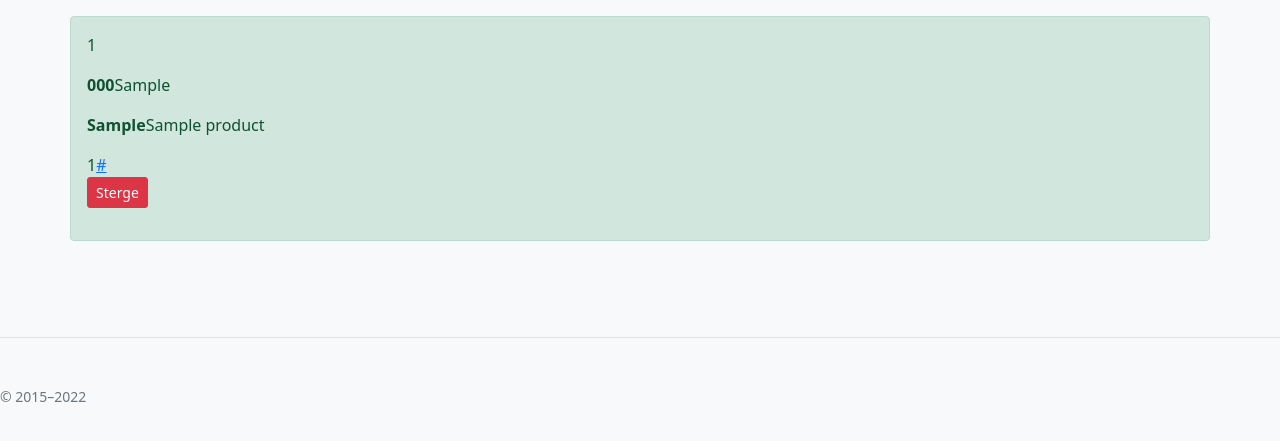
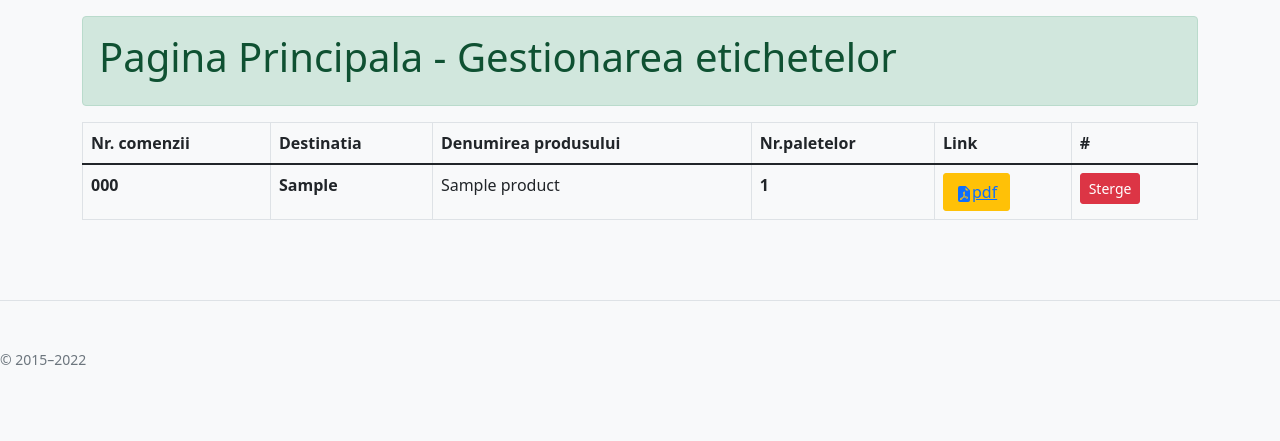
Before and after one commit to covaliandrei/gs1palletlabel, a Django app: page / in a window 1280 px wide. Shown: the part 116-557 px from the top of the page. Run offline with Django 4.2, Linux system fonts and the light colour scheme; a user stored in the database is signed in; tables that the repository leaves empty hold one stand-in row (values such as "Sample post").

Commit message:
almost ready

```diff
--- a/gs1palletlabel/main/forms.py
+++ b/gs1palletlabel/main/forms.py
@@ -11,7 +11,7 @@ class LabelForm(ModelForm):
         supplier_id = list(Suppliers.objects.all().values())
         destination_id = list(Destinations.objects.all().values())
         product_id = list(Products.objects.all().values())
-
+        print(destination_id)
         fields = ["order_number", "supplier_id", "destination_id", "pallets_count", "product_id", "link_to_pdf"]
         widgets = {
             "order_number": TextInput(attrs={
@@ -29,6 +29,7 @@ class LabelForm(ModelForm):
             "pallets_count": NumberInput(attrs={
                 'class': 'form-control',
                 'placeholder': 'Cantitatea paletelor',
+                'value': 1
             }),
             "product_id": Select(attrs={
                 'class': 'form-control',
--- a/gs1palletlabel/main/templates/main/base.html
+++ b/gs1palletlabel/main/templates/main/base.html
@@ -6,7 +6,7 @@
     <meta name="description" content="">
     <meta name="author" content="Andrei Covali - aca oopsadmin https://github.com/oopsadmin">
     <meta name="generator" content="Hugo 0.88.1">
-    <title>Etichete pentru palete</title>
+    <title>{{ title }}</title>
 
     <link rel="canonical" href="https://github.com/oopsadmin">
 
@@ -210,6 +210,7 @@ body {
 
     <div class="navbar-collapse offcanvas-collapse" id="navbarsExampleDefault">
       <ul class="navbar-nav me-auto mb-2 mb-lg-0">
+   {% if user.is_authenticated %}
         <li class="nav-item">
           <a class="nav-link" href="{% url 'home' %}">Gestionarea etichetelor</a>
         </li>
@@ -228,7 +229,15 @@ body {
         <li class="nav-item">
           <a class="nav-link" href="{% url 'logout' %}">Iesirea</a>
         </li>
-    </ul>
+   {% else %}
+        <li class="nav-item">
+          <a class="nav-link" href="{% url 'register' %}">Inregistreaza te</a>
+        </li>
+        <li class="nav-item">
+          <a class="nav-link" href="{% url 'login' %}">Autorizarea</a>
+        </li>
+   {% endif %}
+      </ul>
         <a class="nav-link" href="/admin">Administrarea</a>
     </div>
   </div>
@@ -242,7 +251,9 @@ body {
 <div class="container py-3">
 <main>
     <container>
-      <p class="fs-5 text-muted">{% block content %}{% endblock %}</p>
+      <p class="fs-5 text-muted">
+        {% block content %}{% endblock %}
+      </p>
     </container>
 </main>
 </div>
--- a/gs1palletlabel/main/templates/main/create.html
+++ b/gs1palletlabel/main/templates/main/create.html
@@ -10,7 +10,7 @@
 
 {% block content %}
 <div class="alert alert-success mt-2">
-    <h1>Creaza o eticheta noua.</h1>
+    <h1>{{ title }}</h1>
 </div>
 <form method="POST">
     {%  csrf_token %}
--- a/gs1palletlabel/main/templates/main/index.html
+++ b/gs1palletlabel/main/templates/main/index.html
@@ -5,22 +5,44 @@
 {% endblock %}
 
 {% block contenttitle %}
-{{ title }}
+<h1>{{ title }}</h1>
 {% endblock %}
 
 {% block content %}
+<div class="alert alert-success mt-2">
+    <h1>{{ title }}</h1>
+</div>
 {% if labels %}
-    <div class="row">
+        <table class="table table-hover table-bordered">
+          <thead>
+          <tr>
+            <th scope="col">Nr. comenzii</th>
+            <th scope="col">Destinatia</th>
+            <th scope="col">Denumirea produsului</th>
+            <th scope="col">Nr.paletelor</th>
+            <th scope="col">Link</th>
+            <th scope="col">#</th>
+          </tr>
+          </thead>
+          <tbody>
+
     {% for el in labels %}
-            <div class="alert alert-success">
-                <p>{{ el.id }}</p>
-                <p><strong>{{ el.order_number }}</strong>{{ el.supplier_id }}<span></span></p>
-                <p><strong>{{ el.destination_id }}</strong>{{ el.product_id }}</p>
-                {{ el.pallets_count }}<a href="{{ el.link_to_pdf }}" >{{ el.link_to_pdf }}</a>
-                <p><a class="btn btn-sm btn-danger" href="/delete/{{ el.id }}/">Sterge</a></p>
-            </div>
-    {% endfor %}
-    </div>
+          <tr>
+            <th scope="row">{{ el.order_number }}</th>
+            <td><strong>{{ el.destination_id }}</strong></td>
+            <td>{{ el.product_id }}</td>
+            <td><strong>{{ el.pallets_count }}</strong></td>
+            {% load static %}
+            <td><button type="button" class="btn btn-warning"><a href="static/labels/{{ el.order_number }}.pdf"  target="_blank" class="button"><svg xmlns="http://www.w3.org/2000/svg" width="16" height="16" fill="currentColor" class="bi bi-file-earmark-pdf-fill" viewBox="0 0 16 16">
+  <path d="M5.523 12.424c.14-.082.293-.162.459-.238a7.878 7.878 0 0 1-.45.606c-.28.337-.498.516-.635.572a.266.266 0 0 1-.035.012.282.282 0 0 1-.026-.044c-.056-.11-.054-.216.04-.36.106-.165.319-.354.647-.548zm2.455-1.647c-.119.025-.237.05-.356.078a21.148 21.148 0 0 0 .5-1.05 12.045 12.045 0 0 0 .51.858c-.217.032-.436.07-.654.114zm2.525.939a3.881 3.881 0 0 1-.435-.41c.228.005.434.022.612.054.317.057.466.147.518.209a.095.095 0 0 1 .026.064.436.436 0 0 1-.06.2.307.307 0 0 1-.094.124.107.107 0 0 1-.069.015c-.09-.003-.258-.066-.498-.256zM8.278 6.97c-.04.244-.108.524-.2.829a4.86 4.86 0 0 1-.089-.346c-.076-.353-.087-.63-.046-.822.038-.177.11-.248.196-.283a.517.517 0 0 1 .145-.04c.013.03.028.092.032.198.005.122-.007.277-.038.465z"/>
+  <path fill-rule="evenodd" d="M4 0h5.293A1 1 0 0 1 10 .293L13.707 4a1 1 0 0 1 .293.707V14a2 2 0 0 1-2 2H4a2 2 0 0 1-2-2V2a2 2 0 0 1 2-2zm5.5 1.5v2a1 1 0 0 0 1 1h2l-3-3zM4.165 13.668c.09.18.23.343.438.419.207.075.412.04.58-.03.318-.13.635-.436.926-.786.333-.401.683-.927 1.021-1.51a11.651 11.651 0 0 1 1.997-.406c.3.383.61.713.91.95.28.22.603.403.934.417a.856.856 0 0 0 .51-.138c.155-.101.27-.247.354-.416.09-.181.145-.37.138-.563a.844.844 0 0 0-.2-.518c-.226-.27-.596-.4-.96-.465a5.76 5.76 0 0 0-1.335-.05 10.954 10.954 0 0 1-.98-1.686c.25-.66.437-1.284.52-1.794.036-.218.055-.426.048-.614a1.238 1.238 0 0 0-.127-.538.7.7 0 0 0-.477-.365c-.202-.043-.41 0-.601.077-.377.15-.576.47-.651.823-.073.34-.04.736.046 1.136.088.406.238.848.43 1.295a19.697 19.697 0 0 1-1.062 2.227 7.662 7.662 0 0 0-1.482.645c-.37.22-.699.48-.897.787-.21.326-.275.714-.08 1.103z"/>
+</svg>pdf</a></button></td>
+            <td><a class="btn btn-sm btn-danger" href="/delete/{{ el.id }}/">Sterge</a></td>
+          </tr>
+     {% endfor %}
+          </tbody>
+        </table>
+
 {% else %}
     <div class="alert alert-success mt-1">
        <h3>Dvs. Nu aveti etichete</h3>
--- a/gs1palletlabel/main/views.py
+++ b/gs1palletlabel/main/views.py
@@ -70,9 +70,9 @@ def logoutUser(request):
 
 @login_required(login_url='login')
 def index(request):
-    labels = Labels.objects.order_by('id')
+    labels = Labels.objects.all().order_by('-id')
     supplier_id = Suppliers.objects.all()
-    return render(request, 'main/index.html', {'title':'Pagina Principala', 'labels':labels,'supplier_id':supplier_id})
+    return render(request, 'main/index.html', {'title':'Pagina Principala - Gestionarea etichetelor', 'labels':labels,'supplier_id':supplier_id})
 
 
 @login_required(login_url='login')
@@ -106,7 +106,7 @@ def create(request):
             label = PdfLabel(
                 request.POST['order_number'],
                 str(list(Suppliers.objects.filter(id=int(request.POST['supplier_id'])))[0]),
-                str(list(Destinations.objects.filter(id=int(request.POST['destination_id'])))[0]),
+                str(Destinations.objects.get(id=int(request.POST['destination_id'])).destination_name),
                 str(list(Products.objects.filter(id=int(request.POST['product_id'])))[0]),
                 prod[0]['product_scu'],
                 str(prod[0]['boxes_per_pallet']),
@@ -114,6 +114,8 @@ def create(request):
                 prod[0]['weight_netto'],
                 int(request.POST['pallets_count']))
 
+            DestById = Destinations.objects.get(id=int(request.POST['destination_id'])).destination_name
+            print(DestById)
 #            print(prod[0]['product_scu'])
 
 #            print(request.POST['supplier_id'])
@@ -128,7 +130,7 @@ def create(request):
     form = LabelForm()
     context = {
         'form': form,
-        'title': 'Creaza Eticheta',
+        'title': 'Creaza o eticheta noua.',
         'error': error,
     }
     return render(request, 'main/create.html',  context)
@@ -278,5 +280,5 @@ def PdfLabel(order_number,
             i += 1
         j += 1
 
-    pdf.output('main\\labels\\' + order_number + '.pdf', 'F')
-    return 'main\\labels\\' + order_number + '.pdf'
+    pdf.output('main\\static\\labels\\' + order_number + '.pdf', 'F')
+    return 'main\\static\\labels\\' + order_number + '.pdf'
```
Also changed, not shown: 6 other files.
